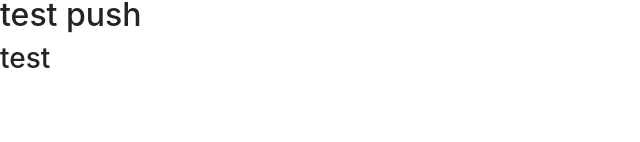
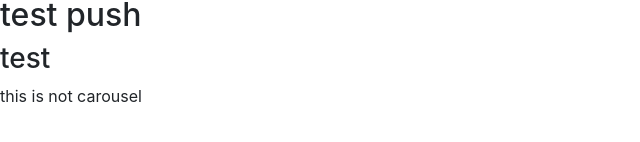
Before and after one commit to duythanh194/fe53e, a plain HTML site: page index.html in a window 1280 px wide. Shown: the part 108-250 px from the top of the page, without its empty margins (0-640 px from the left). Drawn offline with nearby package versions, Linux system fonts and the light colour scheme.

Commit message:
update code

```diff
--- a/index.html
+++ b/index.html
@@ -17,6 +17,7 @@
       <h1>Demo Git</h1>
       <h2>test push</h2>
       <h3>test </h3>
+      <section class="carousel">this is not carousel</section>
     <!-- Optional JavaScript -->
     <!-- jQuery first, then Popper.js, then Bootstrap JS -->
     <script src="https://code.jquery.com/jquery-3.3.1.slim.min.js" integrity="sha384-q8i/X+965DzO0rT7abK41JStQIAqVgRVzpbzo5smXKp4YfRvH+8abtTE1Pi6jizo" crossorigin="anonymous"></script>
```
